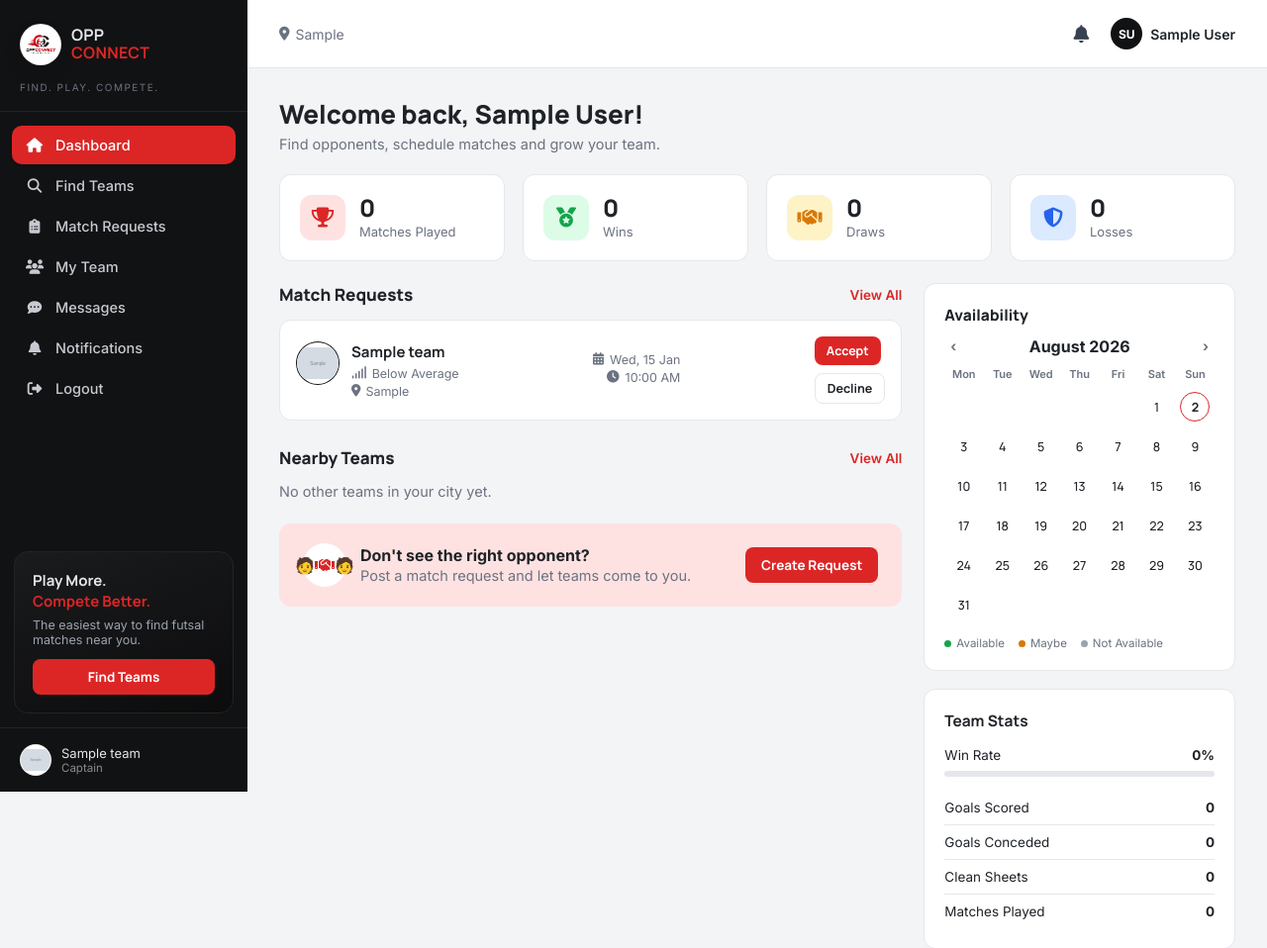
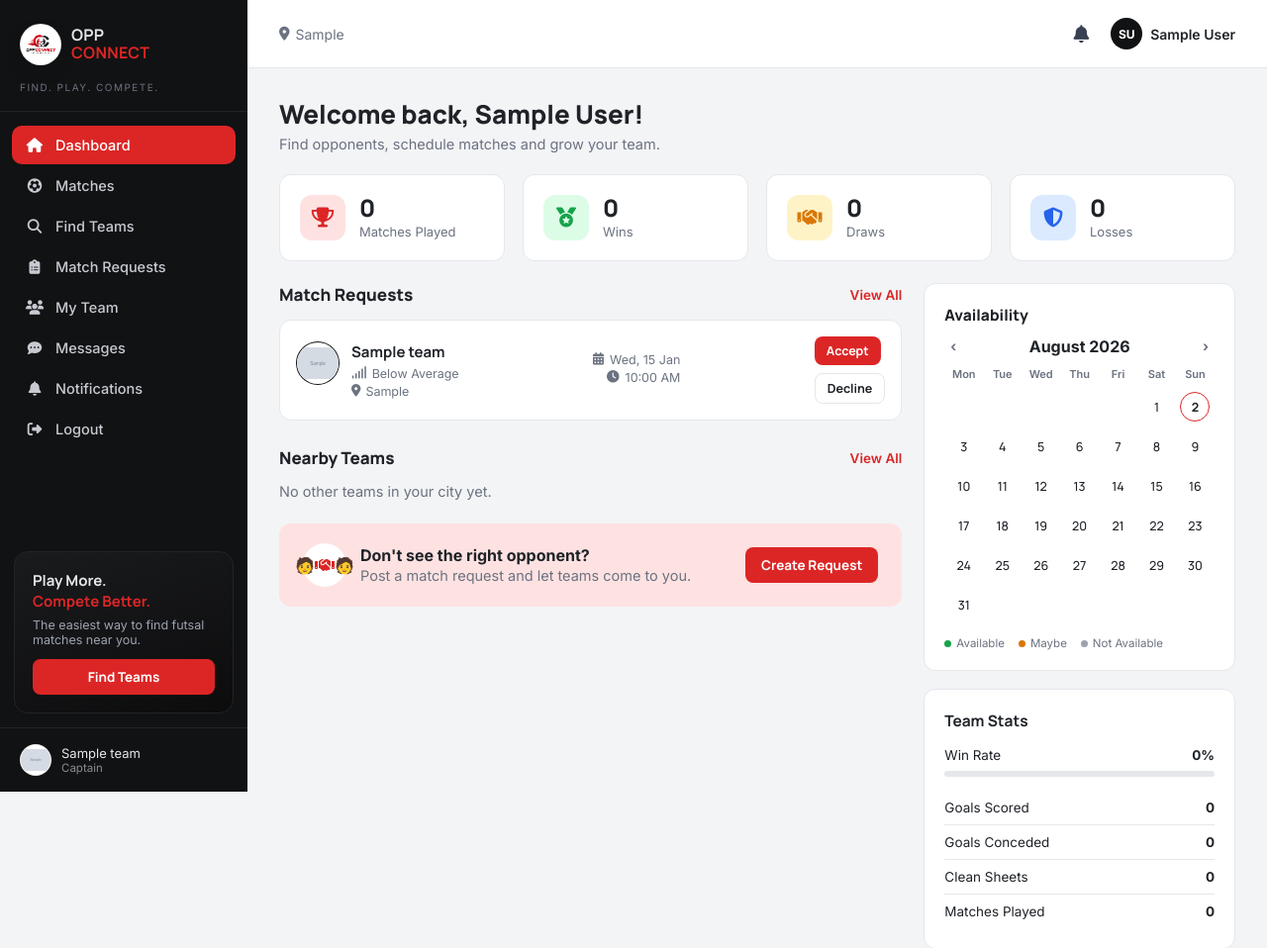
Before and after one commit to GhufranMianoor/oppconnect, a Django app: page / in a window 1280 px wide. Shown: the top 958 px of the page at 99% size. Run offline with Django 5.2, Linux system fonts and the light colour scheme; a user stored in the database is signed in; tables that the repository leaves empty hold one stand-in row (values such as "Sample post"); grey boxes marked "Sample" are stand-in pictures; data that the repository does not hold is empty.

Commit message:
added matches page in to sidebar

```diff
--- a/core/views.py
+++ b/core/views.py
@@ -234,7 +234,7 @@ def create_open_request(request):
 def match_requests(request):
     team = get_my_team(request.user)
     incoming = MatchRequest.objects.filter(to_team=team, status="pending").exclude(from_team=team).select_related("from_team").order_by("proposed_date")
-    sent = MatchRequest.objects.filter(from_team=team).exclude(to_team=team).exclude(status="pending").select_related("to_team").order_by("-created_at")
+    sent = MatchRequest.objects.filter(from_team=team).exclude(to_team=team).select_related("to_team").order_by("-created_at")
     open_requests = MatchRequest.objects.filter(from_team=team, to_team=team).order_by("-created_at")
     return render(request, "core/match_requests.html", {
         "team": team, "incoming": incoming, "sent": sent, "open_requests": open_requests,
--- a/templates/base.html
+++ b/templates/base.html
@@ -26,6 +26,7 @@
     <div class="sidebar-tagline">FIND. PLAY. COMPETE.</div>
     <ul class="sidebar-nav">
       <li><a href="{% url 'core:dashboard' %}" class="{% if request.resolver_match.url_name == 'dashboard' %}active{% endif %}"><span class="icon"><i class="fa-solid fa-house"></i></span> Dashboard</a></li>
+      <li><a href="{% url 'core:matches' %}" class="{% if request.resolver_match.url_name == 'matches' %}active{% endif %}"><span class="icon"><i class="fa-solid fa-futbol"></i></span> Matches</a></li>
       <li><a href="{% url 'core:find_teams' %}" class="{% if request.resolver_match.url_name == 'find_teams' %}active{% endif %}"><span class="icon"><i class="fa-solid fa-magnifying-glass"></i></span> Find Teams</a></li>
       <li><a href="{% url 'core:match_requests' %}" class="{% if request.resolver_match.url_name == 'match_requests' %}active{% endif %}"><span class="icon"><i class="fa-solid fa-clipboard-list"></i></span> Match Requests</a></li>
       <li><a href="{% url 'core:my_team' %}" class="{% if request.resolver_match.url_name == 'my_team' %}active{% endif %}"><span class="icon"><i class="fa-solid fa-users"></i></span> My Team</a></li>
--- a/templates/core/dashboard.html
+++ b/templates/core/dashboard.html
@@ -148,7 +148,7 @@
     </div>
 
     <div class="card">
-      <div class="section-head" style="margin-bottom:10px;"><h3 style="font-size:15.5px;">Recent Matches</h3><a href="{% url 'core:my_team' %}">View All</a></div>
+      <div class="section-head" style="margin-bottom:10px;"><h3 style="font-size:15.5px;">Recent Matches</h3><a href="{% url 'core:matches' %}">View All</a></div>
       {% for m in recent_matches %}
         <div class="match-row">
           <div class="result-chip {% if m.result == 'W' %}badge-win{% elif m.result == 'D' %}badge-draw{% else %}badge-loss{% endif %}">
```
